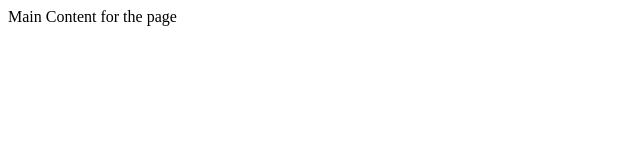
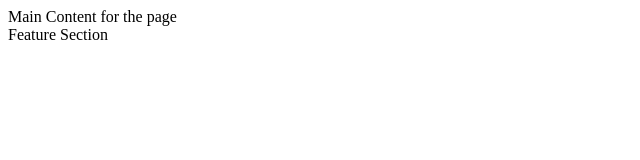
Before and after one commit to AnshukAggarwal/practice-commands, a plain HTML site: page index.html in a window 1280 px wide. Shown: the full height of the page, 0-640 px from the left. Drawn offline with Linux system fonts and the light colour scheme.

Commit message:
added section for site

```diff
--- a/index.html
+++ b/index.html
@@ -8,5 +8,6 @@
 </head>
 <body>
     <main>Main Content for the page</main>
+    <section>Feature Section</section>
 </body>
 </html>
```
